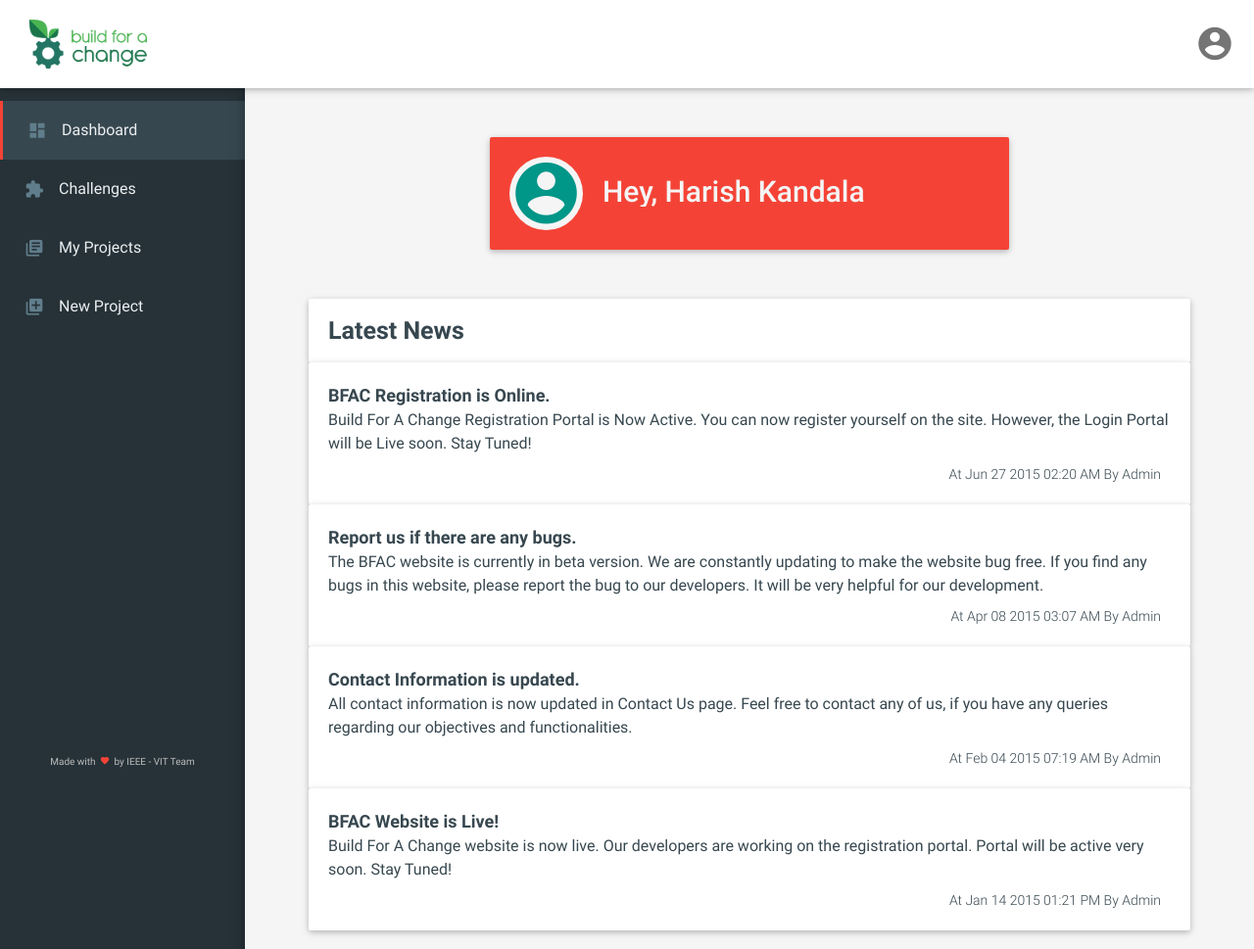
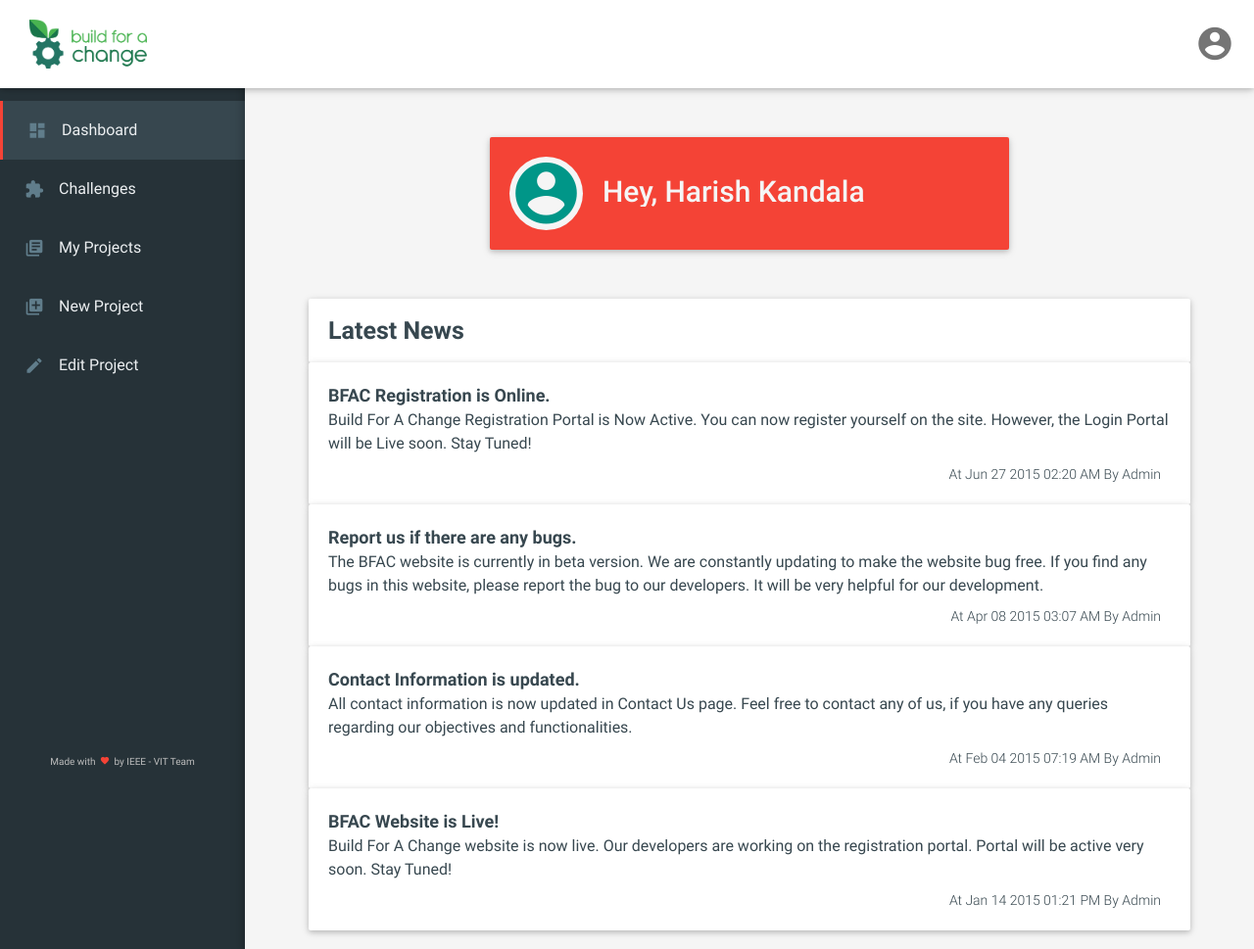
Before and after one commit to hkandala/bfac, a PHP site: page /desking.php in a window 1280 px wide; the page is wider, and only the part inside the window is pictured. Shown: the top 969 px of that part at 98% size. Run offline with PHP 8.4, Linux system fonts and the light colour scheme; the visitor is signed in with stand-in values (Sample User, id 1); data comes from the database, SQL or seed files in the repository.

Commit message:
Edit Project wrapper

```diff
--- /dev/null
+++ b/editProject.php
@@ -0,0 +1 @@
+<?php
--- a/header.php
+++ b/header.php
@@ -135,16 +135,19 @@
                 <div class="menu">
                     <ul>
                         <li>
-                            <a href="#" id="Dashboard" class="selected"><i class="mdi-action-dashboard"></i> <span>Dashboard</span></a>
+                            <a href = "#" id="Dashboard" class="selected"><i class="mdi-action-dashboard"></i> <span>Dashboard</span></a>
                         </li>
                         <li>
-                            <a href="#" id="Challenges"><i class="mdi-action-extension"></i> <span>Challenges</span></a>
+                            <a href = "#" id="Challenges"><i class="mdi-action-extension"></i> <span>Challenges</span></a>
                         </li>
                         <li>
                             <a href = "#" id="MyProjects"><i class="mdi-av-my-library-books"></i> <span>My Projects</span></a>
                         </li>
                         <li>
                             <a href = "#" id="NewProject"><i class="mdi-av-my-library-add"></i> <span>New Project</span></a>
+                        </li>
+                        <li>
+                            <a href = "#" id="EditProject"><i class="mdi-editor-mode-edit"></i> <span>Edit Project</span></a>
                         </li>
                     </ul>
                     <div class="madeWith">
--- a/include/js/app.js
+++ b/include/js/app.js
@@ -154,6 +154,9 @@ $(document).ready(function () {
         $(".menu #NewProject").click(function() {
             changeTab('NewProject', 'addNewProject.php');
         });
+        $(".menu #EditProject").click(function() {
+            changeTab('EditProject', 'editProject.php');
+        });
     }
 });
 
--- a/include/scss/styles.scss
+++ b/include/scss/styles.scss
@@ -941,6 +941,7 @@ main {
           }
         }
       }
+
     }
   }
 }
```
